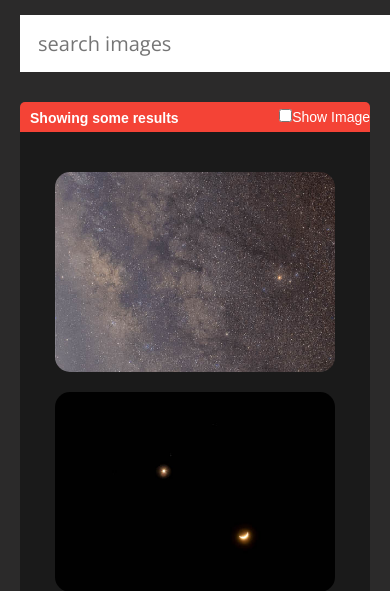
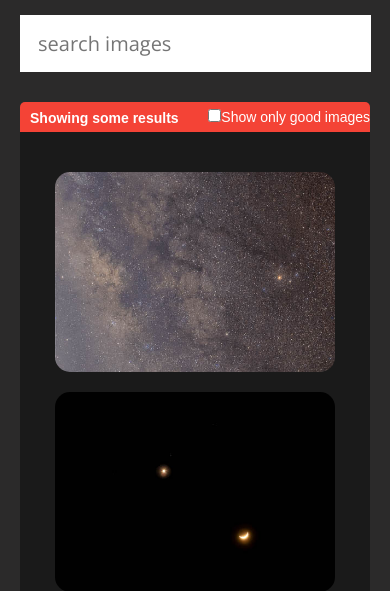
Before and after one commit to FraudR/FraudR.github.io, a plain HTML site: page test.html in a window 390 px wide. Shown: the part 261-852 px from the top of the page. Drawn offline with nearby package versions, Linux system fonts and the light colour scheme.

Commit message:
Fixed search bar width for mobile

```diff
--- a/style-test.css
+++ b/style-test.css
@@ -366,7 +366,7 @@ footer{
 
   @media (max-width:768px){
 	.container #search-box{
-	  width: 100%;
+	  width: 90%;
 	}
   }
 
--- a/test.html
+++ b/test.html
@@ -42,7 +42,7 @@
 		<h5>Showing some results</h5>
 
 		<label class="check">
-		<input type="checkbox" id="show_image">Show Image</input>
+		<input type="checkbox" id="show_image">Show only good images</input>
 		<span class="checkmark"></span>
 	  	</label>
 
```
